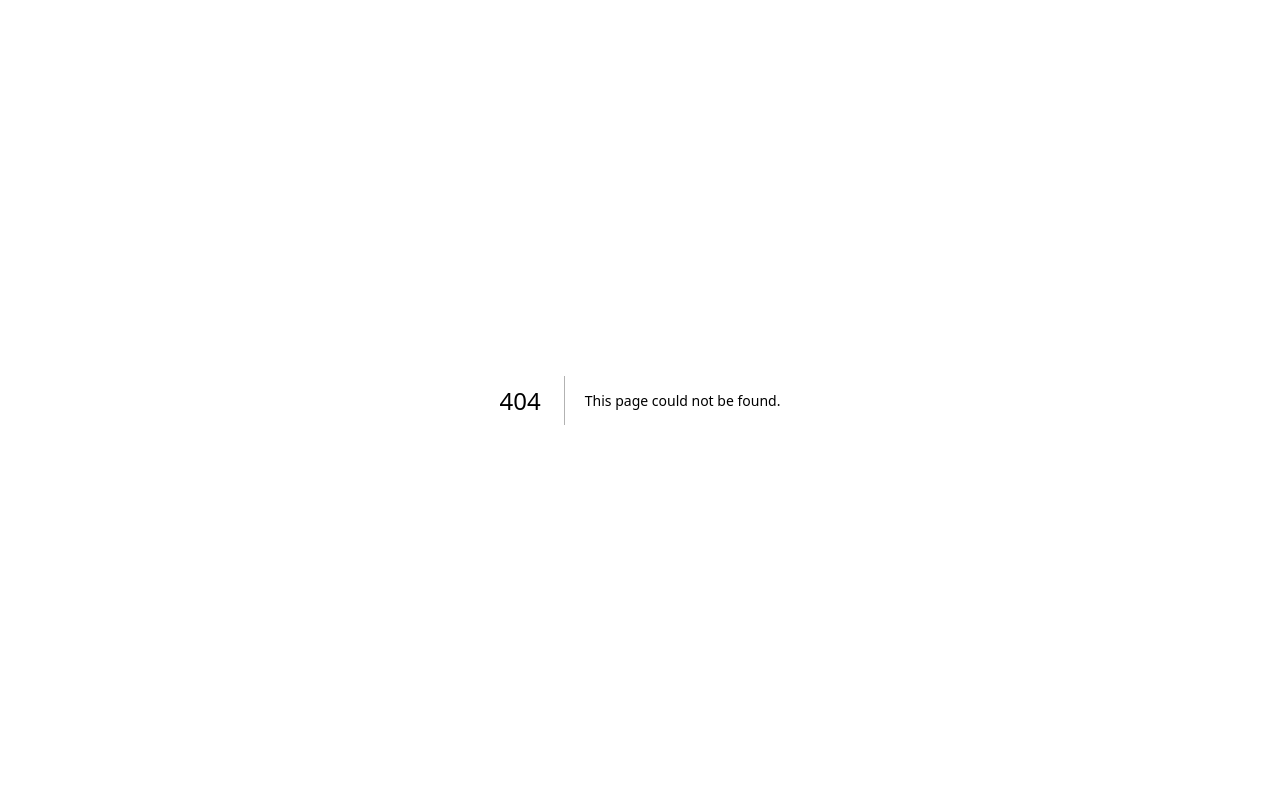
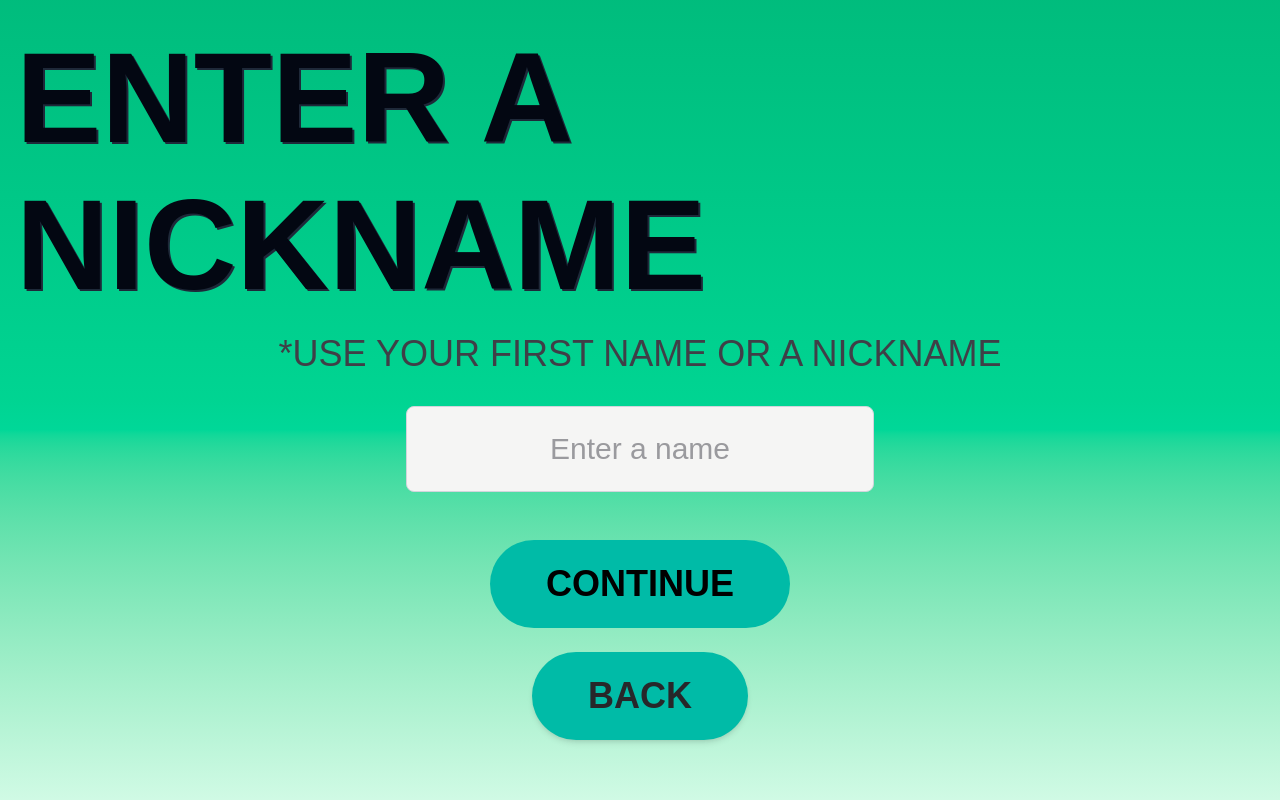
Before and after one commit to abigailxyhong/scam-slam, a Next.js app: page /pages/name-input in a window 1280 px wide. Before the commit this address had no page. Built offline with nearby package versions, Linux system fonts and the light colour scheme; a web font is replaced by a local one.

Commit message:
Create basic name input page (#1)
Co-authored-by: Abigail Hong <psyah14@nottingham.ac.uk>

```diff
--- a/app/globals.css
+++ b/app/globals.css
@@ -12,7 +12,7 @@
 
   --font-size-main-title: 10.5rem;
 
-  --font-jaro: 'Jaro', sans-serif;
+  --font-jaro: 'Jaro', sans-serif
 }
 
 body {
@@ -28,6 +28,19 @@ body {
   line-height: normal;
 }
 
+.page-title {
+  color: var(--text-color-normal);
+  font-size: var(--text-9xl);
+  font-weight: bold;
+  text-shadow: 2px 2px var(--color-gray-800);
+  line-height: normal
+}
+
+.error-message {
+  color: var(--color-red-500);
+  font-size: xx-large;
+}
+
 p {
   color: var(--text-color-faded);
 }
--- a/app/page.tsx
+++ b/app/page.tsx
@@ -1,15 +1,15 @@
-"use client";
+"use client"
 
-import Link from "next/link";
-import { useState } from "react";
+import Link from "next/link"
+import { useState } from "react"
 
 export default function HomePage() {
-  const [isOn, setIsOn] = useState(false);
-  const handleToggle = () => setIsOn(!isOn);
+  const [isOn, setIsOn] = useState(false)
+  const handleToggle = () => setIsOn(!isOn)
 
   const toggleButtonClasses = `w-auto px-8 py-4 rounded-full text-2xl font-bold shadow-md transition mt-4 ${
     isOn ? "bg-teal-400 text-white" : "bg-gray-300 text-zinc-800"
-  }`;
+  }`
 
   return (
     <main className="flex flex-col items-center justify-start min-h-screen px-4">
@@ -31,8 +31,8 @@ export default function HomePage() {
           </button>
 
           <Link
-            href="/enter-name"
-            className=" bg-green-400 hover:bg-green-300 text-zinc-800 font-semibold px-16 py-8 rounded-full text-6xl shadow-md transition mt-6">
+            href="/pages/name-input"
+            className=" bg-emerald-500 hover:bg-emerald-300 text-zinc-800 font-semibold px-16 py-8 rounded-full text-6xl shadow-md transition mt-6">
               START ROUND
           </Link>
         </div>
@@ -42,5 +42,5 @@ export default function HomePage() {
         <img src="images/icons/Icons(b).svg" alt="Icons" className="h-20 w-auto" />
       </footer>
     </main>
-  );
+  )
 }
--- /dev/null
+++ b/app/pages/instructions/page.tsx
@@ -0,0 +1,17 @@
+"use client"
+
+import { useState } from "react"
+import Link from "next/link"
+import { useRouter } from 'next/navigation'
+
+export default function Instructions() {
+
+    return (
+        <main className="flex flex-col items-center justify-start min-h-screen px-4">
+            <h1 className="page-title mt-6">
+                INSTRUCTIONS
+            </h1>
+
+        </main>
+    )
+}
--- /dev/null
+++ b/app/pages/name-input/page.tsx
@@ -0,0 +1,75 @@
+"use client"
+
+import { useState } from "react"
+import Link from "next/link"
+import { useRouter } from 'next/navigation'
+
+export default function NameInput() {
+    const router = useRouter()
+    const [name, setName] = useState("")
+    const [error, setError] = useState("")
+
+    const handleContinue = () => {
+        const trimmed = name.trim();
+
+        if (!trimmed) {
+            setError("*Please enter a name to continue")
+            return
+        }
+
+        if (!/^[A-Za-z]+$/.test(trimmed)) {
+            setError("*Please enter a single word (letters only).")
+            return
+        }
+
+        setError("");
+        localStorage.setItem("playerName", trimmed)
+
+        router.push("/pages/instructions")
+    }
+
+    return (
+        <main className="flex flex-col items-center justify-start min-h-screen px-4">
+            <h1 className="page-title mt-6">
+                ENTER A NICKNAME
+            </h1>
+            <p className="text-4xl mt-4 mb-8">
+                *USE YOUR FIRST NAME OR A NICKNAME
+            </p>
+            <input
+                type="text"
+                value={name}
+                onChange={(e) => setName(e.target.value)}
+                placeholder="Enter a name"
+                className="
+                    px-10 py-6
+                    text-3xl
+                    rounded-lg
+                    bg-stone-100
+                    border border-gray-300
+                    text-zinc-700 text-center
+                    focus:outline-none
+                    focus:ring-2
+                    focus:ring-emerald-400
+                    mb-4"
+            />
+            {error && (
+                <div className="error-message">
+                    {error}
+                </div>
+            )}
+            <button
+                onClick={handleContinue}
+                className="px-14 py-6 text-4xl rounded-full bg-teal-500 hover:bg-teal-300 font-bold mt-8"
+            >
+                CONTINUE
+            </button>
+            <Link
+                href="/"
+                className=" bg-teal-500 hover:bg-teal-300 text-zinc-800 font-semibold px-14 py-6 rounded-full text-4xl shadow-md transition mt-6">
+                BACK
+            </Link>
+
+        </main>
+    )
+}
```
